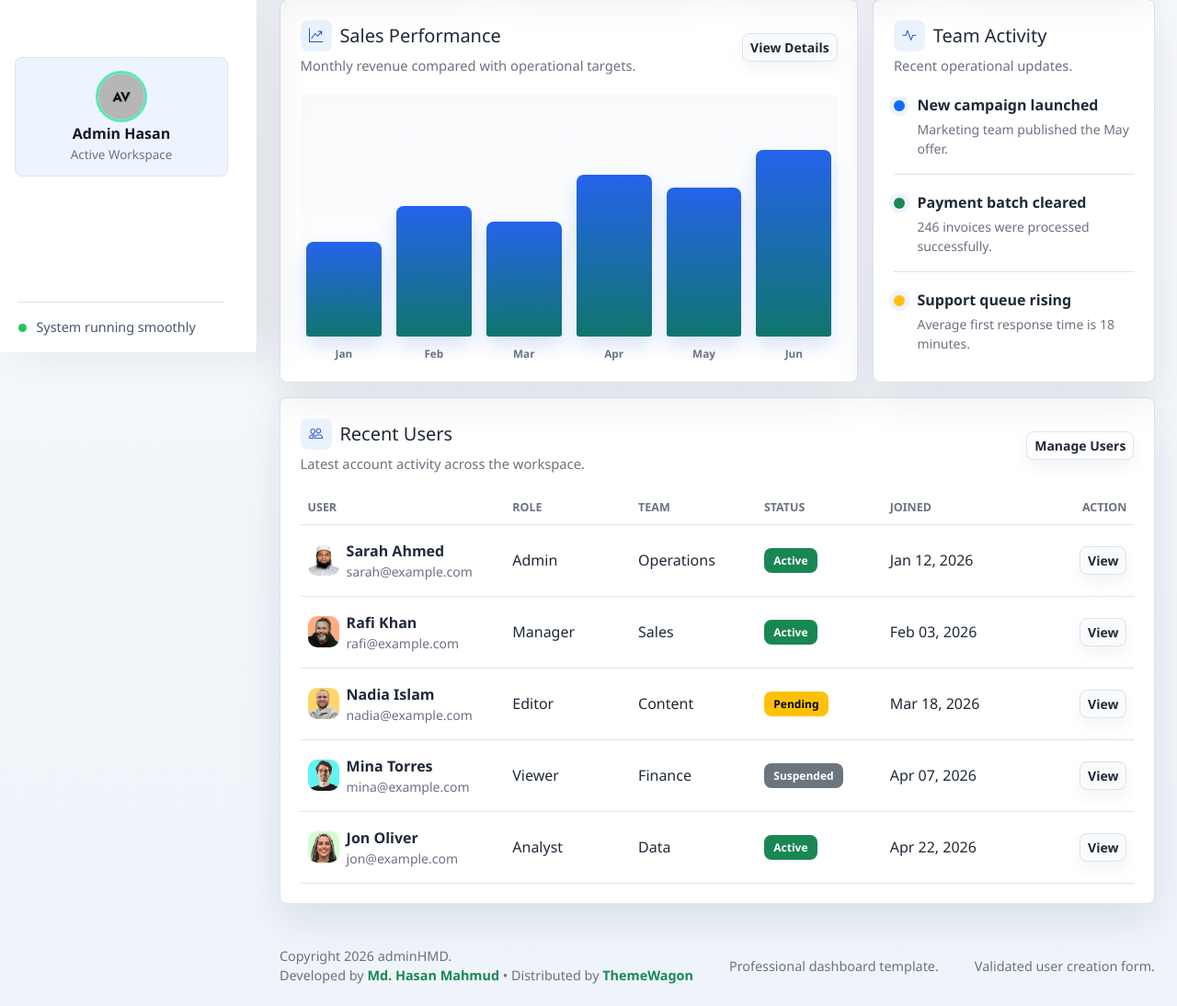
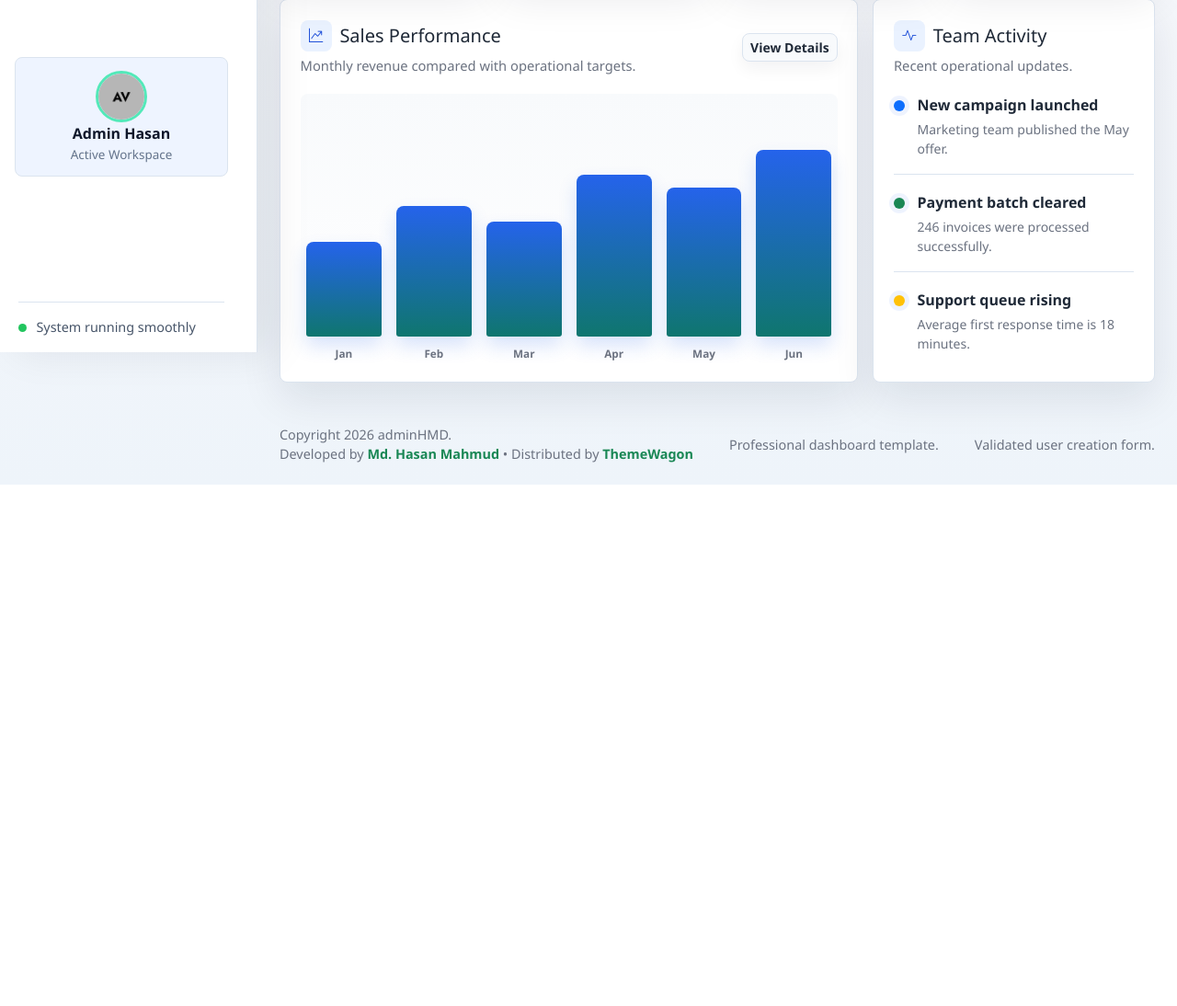
Before and after one commit to AnDev93/example-apps, a PHP site: page /views/content/dashboard.php in a window 1280 px wide. Shown: the part 417-1511 px from the top of the page at 92% size. After the commit the page ends 944 px from the top, so only its background shows below. Run offline with PHP 8.4, Linux system fonts and the light colour scheme.

Commit message:
Actualizar enlaces en el panel de navegación y eliminar rutas de acceso directas

```diff
--- a/views/content/dashboard.php
+++ b/views/content/dashboard.php
@@ -125,102 +125,7 @@
             </div>
           </section>
 
-          <section class="panel mt-3">
-            <div class="panel-header">
-              <div>
-                <h2 class="h5 mb-1 section-title"><i class="bi bi-people" aria-hidden="true"></i><span>Recent Users</span></h2>
-                <p class="text-muted mb-0">Latest account activity across the workspace.</p>
-              </div>
-              <a class="btn btn-outline-secondary btn-sm" href="users.html">Manage Users</a>
-            </div>
-            <div class="table-responsive">
-              <table class="table align-middle mb-0">
-                <thead><tr><th scope="col">User</th><th scope="col">Role</th><th scope="col">Team</th><th scope="col">Status</th><th scope="col">Joined</th><th scope="col" class="text-end">Action</th></tr></thead>
-                <tbody>
-                  <tr>
-                    <td>
-                      <div class="d-flex align-items-center gap-2">
-                        <img class="avatar-img avatar-sm" src="../assets/images/avatar/avatar-1.jpg" alt="Sarah Ahmed">
-                        <div>
-                          <p class="fw-semibold mb-0">Sarah Ahmed</p>
-                          <p class="text-muted small mb-0">sarah@example.com</p>
-                        </div>
-                      </div>
-                    </td>
-                    <td>Admin</td>
-                    <td>Operations</td>
-                    <td><span class="badge text-bg-success">Active</span></td>
-                    <td>Jan 12, 2026</td>
-                    <td class="text-end"><a class="btn btn-light btn-sm" href="user-details.html">View</a></td>
-                  </tr>
-                  <tr>
-                    <td>
-                      <div class="d-flex align-items-center gap-2">
-                        <img class="avatar-img avatar-sm" src="../assets/images/avatar/avatar-2.jpg" alt="Rafi Khan">
-                        <div>
-                          <p class="fw-semibold mb-0">Rafi Khan</p>
-                          <p class="text-muted small mb-0">rafi@example.com</p>
-                        </div>
-                      </div>
-                    </td>
-                    <td>Manager</td>
-                    <td>Sales</td>
-                    <td><span class="badge text-bg-success">Active</span></td>
-                    <td>Feb 03, 2026</td>
-                    <td class="text-end"><a class="btn btn-light btn-sm" href="user-details.html">View</a></td>
-                  </tr>
-                  <tr>
-                    <td>
-                      <div class="d-flex align-items-center gap-2">
-                        <img class="avatar-img avatar-sm" src="../assets/images/avatar/avatar-3.jpg" alt="Nadia Islam">
-                        <div>
-                          <p class="fw-semibold mb-0">Nadia Islam</p>
-                          <p class="text-muted small mb-0">nadia@example.com</p>
-                        </div>
-                      </div>
-                    </td>
-                    <td>Editor</td>
-                    <td>Content</td>
-                    <td><span class="badge text-bg-warning">Pending</span></td>
-                    <td>Mar 18, 2026</td>
-                    <td class="text-end"><a class="btn btn-light btn-sm" href="user-details.html">View</a></td>
-                  </tr>
-                  <tr>
-                    <td>
-                      <div class="d-flex align-items-center gap-2">
-                        <img class="avatar-img avatar-sm" src="../assets/images/avatar/avatar-4.jpg" alt="Mina Torres">
-                        <div>
-                          <p class="fw-semibold mb-0">Mina Torres</p>
-                          <p class="text-muted small mb-0">mina@example.com</p>
-                        </div>
-                      </div>
-                    </td>
-                    <td>Viewer</td>
-                    <td>Finance</td>
-                    <td><span class="badge text-bg-secondary">Suspended</span></td>
-                    <td>Apr 07, 2026</td>
-                    <td class="text-end"><a class="btn btn-light btn-sm" href="user-details.html">View</a></td>
-                  </tr>
-                  <tr>
-                    <td>
-                      <div class="d-flex align-items-center gap-2">
-                        <img class="avatar-img avatar-sm" src="../assets/images/avatar/avatar-5.jpg" alt="Jon Oliver">
-                        <div>
-                          <p class="fw-semibold mb-0">Jon Oliver</p>
-                          <p class="text-muted small mb-0">jon@example.com</p>
-                        </div>
-                      </div>
-                    </td>
-                    <td>Analyst</td>
-                    <td>Data</td>
-                    <td><span class="badge text-bg-success">Active</span></td>
-                    <td>Apr 22, 2026</td>
-                    <td class="text-end"><a class="btn btn-light btn-sm" href="user-details.html">View</a></td>
-                  </tr>
-                </tbody>
-              </table>
-            </div>
-          </section>
+
         </div>
       </main>
 
--- a/views/inc/navbar.php
+++ b/views/inc/navbar.php
@@ -18,10 +18,10 @@
                 <span class="profile-name d-none d-sm-inline">Admin Hasan</span>
                 </button>
                 <ul class="dropdown-menu dropdown-menu-end">
-                <li><a class="dropdown-item" href="profile.html">Profile</a></li>
-                <li><a class="dropdown-item" href="settings.html">Account settings</a></li>
+                <li><a class="dropdown-item" href="#">Profile</a></li>
+                <li><a class="dropdown-item" href="#">Account settings</a></li>
                 <li><hr class="dropdown-divider"></li>
-                <li><a class="dropdown-item" href="login.html">Sign out</a></li>
+                <li><a class="dropdown-item" href="../../index.php">Sign out</a></li>
                 </ul>
             </div>
         </div>
```
